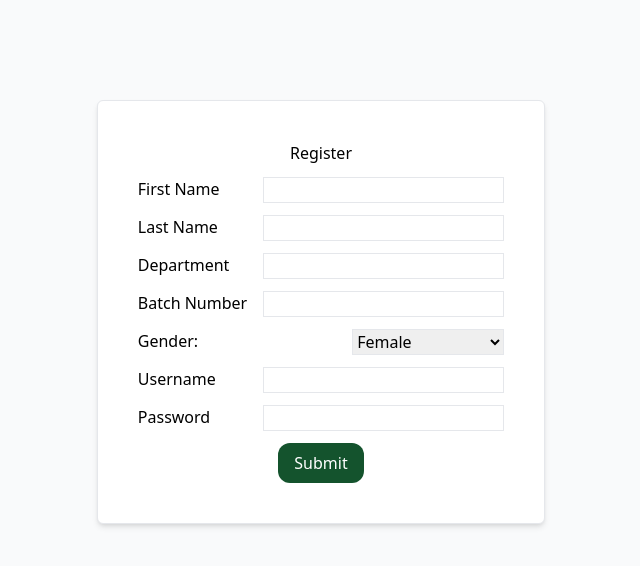
After one commit to riCODEre/EduScore, a Django app: page /register in a window 1280 px wide. The commit adds this page. Shown: the top 566 px of the page, without its empty margins (319-959 px from the left). Run offline with Django 5.2, Linux system fonts and the light colour scheme; some libraries are stand-ins or nearby versions.

Commit message:
Registration done

```diff
--- a/EvalSys/urls.py
+++ b/EvalSys/urls.py
@@ -3,5 +3,7 @@ from . import views
 
 urlpatterns = [
     path('', views.landing, name='landing'),
-    path('home', views.landing, name='landing')
+    path('home', views.landing, name='landing'),
+    path('register', views.registerUser, name='registerUser'),
+    path('all-teachers', views.ReadAllTeachers, name='allTeachers')
 ]
--- a/EvalSys/views.py
+++ b/EvalSys/views.py
@@ -1,4 +1,46 @@
-from django.shortcuts import render
+from django.contrib.auth import authenticate
+from django.shortcuts import render, redirect
+from .forms import *
 
 def landing(request):
     return render(request, 'landing.html', {})
+
+def registerUser(request):
+    if request.method == "POST":
+        form = RegisterForm(request.POST)
+        if form.is_valid():
+            first_name = request.POST['first_name']
+            last_name = request.POST['last_name']
+            username = request.POST['username']
+            password = request.POST['password']
+            # //another model
+            Department = request.POST['Department']
+            BatchNumber = request.POST['BatchNumber']
+            Gender = request.POST['Gender']
+
+            userCheck = authenticate(request, username=username, password=password)
+            if userCheck is None:
+                user = User.objects.create_user(
+                    first_name=first_name,
+                    last_name=last_name,
+                    username=username,
+                    password=password,
+                    email=username
+                )
+                user.save()
+
+                addUser = AddUserTB.objects.create(
+                    eval_user=user,
+                    Department=Department,
+                    BatchNumber=BatchNumber,
+                    Gender=Gender
+                )
+                addUser.save()
+                return redirect('landing')
+            return render(request, 'registerUser.html')
+    else:
+        return render(request, 'registerUser.html')
+
+def ReadAllTeachers(request):
+    allTeachers = TeacherTB.objects.all
+    return render(request, 'all_teacher.html', {'allTeachers': allTeachers})
--- /dev/null
+++ b/templates/registerUser.html
@@ -0,0 +1,60 @@
+{% extends 'temp_1.html' %}
+
+{% block title %}
+    Join Us!
+{% endblock %}
+
+{% block content %}
+	<div class="flex justify-center mt-[100px]">
+        <div class="p-10 bg-white rounded-md border shadow-md">
+            <div class="flex justify-center">
+                <h1 class="mt-">Register</h1>
+            </div>
+            <div>
+                <form action="{% url 'registerUser' %}" method="POST" class="space-y-3">
+                    {% csrf_token %}
+                    <div class="flex justify-between">
+                        <label for="firstname">First Name</label>
+                        <input class="border pl-2 ml-4" type="text" name="first_name" id="firstname">
+                    </div>
+                    <div class="flex justify-between">
+                        <label for="lastname">Last Name</label>
+                        <input class="border pl-2 ml-4" type="text" name="last_name" id="lastname">
+                    </div>
+
+                    <div class="flex justify-between">
+                        <label for="Department">Department</label>
+                        <input class="border pl-2 ml-4" type="text" name="Department" id="Department">
+                    </div>
+                    <div class="flex justify-between">
+                        <label for="BatchNumber">Batch Number</label>
+                        <input class="border pl-2 ml-4" type="number" name="BatchNumber" id="BatchNumber">
+                    </div>
+                    <div class="flex justify-between">
+                        <label for="Gender">Gender: </label>
+                        <select class="border" id="Gender" name="Gender">
+                          <option value="female">Female</option>
+                          <option value="male">Male</option>
+                          <option value="other">Other</option>
+                          <option value="anonymous">Prefer Not To Say</option>
+                        </select>
+                    </div>
+
+                    <div class="flex justify-between">
+                        <label for="username">Username</label>
+                        <input class="border pl-2 ml-4" type="email" name="username" id="username">
+                    </div>
+                    <div class="flex justify-between">
+                        <label for="password">Password</label>
+                        <input class="border pl-2 ml-4" type="password" name="password" id="password">
+                    </div>
+                    <div class="flex justify-center">
+                        <button class="bg-green-900 text-white px-4 py-2 rounded-xl" type="submit">Submit</button>
+                    </div>
+                </form>
+            </div>
+        </div>
+
+
+    </div>
+{% endblock %}
--- a/templates/temp_1.html
+++ b/templates/temp_1.html
@@ -10,7 +10,7 @@
     {# sync tailwind in static, test, and remove before deploy#}
     <script src="https://cdn.tailwindcss.com"></script>
 </head>
-<body>
+<body class="bg-gray-50">
 {% block content %}
 
 {% endblock %}
```
Also changed, not shown: EvalSys/forms.py (added, +15 -0 lines), templates/all_teacher.html (added, +14 -0 lines), templates/evaluate_teacher.html (added, +9 -0 lines), db.sqlite3.
